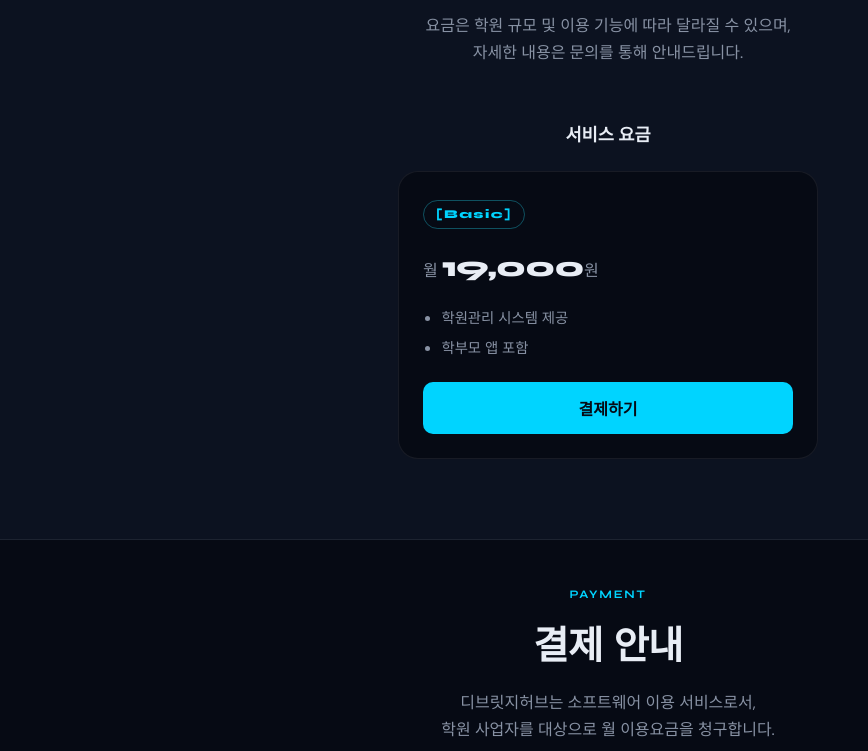
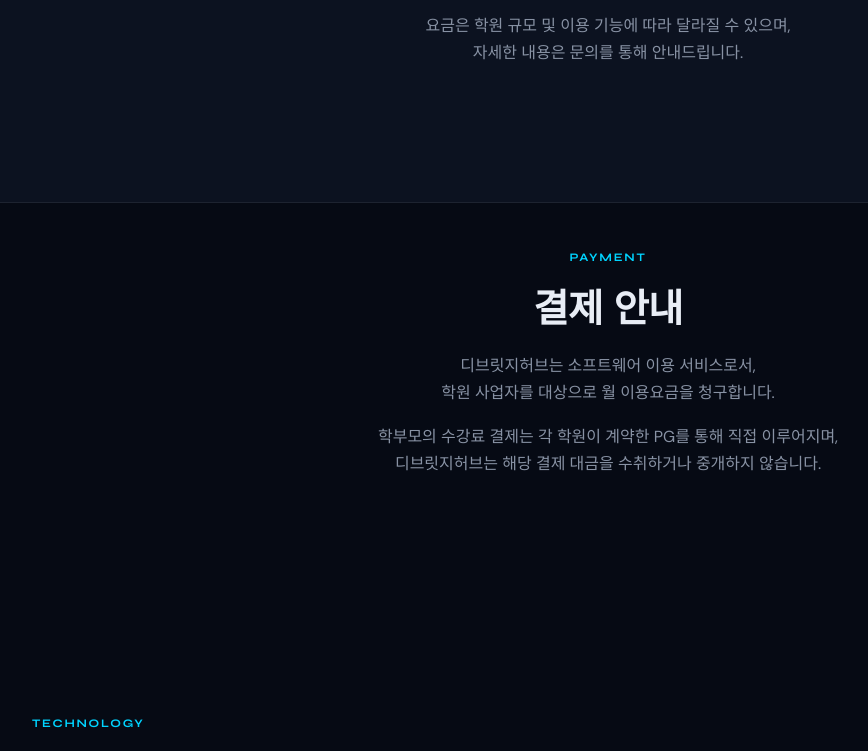
Before and after one commit to hightecbridge/dbridgehub-front-homepage, a React (Create React App) app: page / in a window 1280 px wide. Shown: the part 2040-2791 px from the top of the page, without its empty margins (32-900 px from the left). Built offline with nearby package versions, Linux system fonts and the light colour scheme.

Commit message:
first commit

```diff
--- a/src/App.css
+++ b/src/App.css
@@ -394,147 +394,6 @@
   background: var(--bg2);
   border-top: 1px solid var(--border);
   border-bottom: 1px solid var(--border);
-}
-
-.pricing-plans {
-  max-width: 420px;
-  margin: 2.5rem auto 0;
-  opacity: 0;
-  transform: translateY(16px);
-  transition: opacity 0.6s ease, transform 0.6s ease;
-}
-.pricing-plans.visible {
-  opacity: 1;
-  transform: translateY(0);
-}
-.pricing-subtitle {
-  font-family: var(--font-display);
-  font-size: 1.1rem;
-  font-weight: 700;
-  color: var(--text);
-  text-align: center;
-  margin-bottom: 1.25rem;
-}
-.pricing-card {
-  background: var(--bg);
-  border: 1px solid var(--border);
-  border-radius: var(--radius-lg);
-  padding: 1.75rem 1.5rem 1.5rem;
-  display: flex;
-  flex-direction: column;
-  align-items: stretch;
-  gap: 1rem;
-  transition: border-color var(--transition);
-}
-.pricing-card--basic:hover {
-  border-color: rgba(34, 211, 238, 0.35);
-}
-.pricing-tier {
-  display: inline-block;
-  align-self: flex-start;
-  font-family: var(--font-display);
-  font-size: 0.75rem;
-  font-weight: 800;
-  letter-spacing: 0.12em;
-  color: var(--cyan);
-  border: 1px solid rgba(34, 211, 238, 0.35);
-  padding: 4px 12px;
-  border-radius: 100px;
-}
-.pricing-price {
-  margin: 0;
-  font-size: 1rem;
-  color: var(--text-muted);
-}
-.pricing-amount {
-  font-family: var(--font-display);
-  font-size: 1.75rem;
-  font-weight: 800;
-  color: var(--text);
-  letter-spacing: -0.02em;
-}
-.pricing-features {
-  margin: 0;
-  padding: 0 0 0 1.15rem;
-  color: var(--text-muted);
-  font-size: 0.9rem;
-  line-height: 1.75;
-}
-.pricing-features li {
-  margin-bottom: 0.35rem;
-}
-.pricing-features li:last-child {
-  margin-bottom: 0;
-}
-.pricing-pay-btn {
-  display: block;
-  width: 100%;
-  text-align: center;
-  background: var(--cyan);
-  color: var(--bg);
-  border: none;
-  font-family: var(--font-display);
-  font-weight: 700;
-  font-size: 1rem;
-  padding: 0.9rem 1rem;
-  border-radius: 10px;
-  text-decoration: none;
-  cursor: pointer;
-  transition: opacity var(--transition);
-  margin-top: 0.25rem;
-}
-.pricing-pay-btn:hover {
-  opacity: 0.88;
-  color: var(--bg);
-}
-
-.pricing-modal-backdrop {
-  position: fixed;
-  inset: 0;
-  z-index: 1000;
-  background: rgba(0, 0, 0, 0.65);
-  display: flex;
-  align-items: center;
-  justify-content: center;
-  padding: 1.25rem;
-}
-.pricing-modal {
-  width: 100%;
-  max-width: 380px;
-  background: var(--bg2);
-  border: 1px solid var(--border);
-  border-radius: var(--radius-lg);
-  padding: 1.5rem 1.35rem 1.25rem;
-  box-shadow: 0 20px 50px rgba(0, 0, 0, 0.45);
-}
-.pricing-modal-title {
-  font-family: var(--font-display);
-  font-size: 1.05rem;
-  font-weight: 700;
-  margin: 0 0 0.75rem;
-  color: var(--text);
-}
-.pricing-modal-body {
-  margin: 0 0 1.25rem;
-  font-size: 0.92rem;
-  line-height: 1.65;
-  color: var(--text-muted);
-}
-.pricing-modal-close {
-  width: 100%;
-  background: var(--cyan);
-  color: var(--bg);
-  border: none;
-  font-family: var(--font-display);
-  font-weight: 700;
-  font-size: 0.95rem;
-  padding: 0.75rem 1rem;
-  border-radius: 10px;
-  cursor: pointer;
-  transition: opacity var(--transition);
-}
-.pricing-modal-close:hover {
-  opacity: 0.88;
 }
 
 /* ─── Payment guide (below pricing) ─── */
--- a/src/App.js
+++ b/src/App.js
@@ -266,16 +266,6 @@
 
 function Pricing() {
   const [ref, inView] = useInView();
-  const [pgNoticeOpen, setPgNoticeOpen] = useState(false);
-
-  useEffect(() => {
-    if (!pgNoticeOpen) return undefined;
-    const onKey = (e) => {
-      if (e.key === 'Escape') setPgNoticeOpen(false);
-    };
-    window.addEventListener('keydown', onKey);
-    return () => window.removeEventListener('keydown', onKey);
-  }, [pgNoticeOpen]);
 
   return (
     <section className="pricing-section" id="pricing" ref={ref}>
@@ -294,52 +284,7 @@
             자세한 내용은 문의를 통해 안내드립니다.
           </p>
         </div>
-        <div className={`pricing-plans ${inView ? 'visible' : ''}`}>
-          <h3 className="pricing-subtitle">서비스 요금</h3>
-          <div className="pricing-card pricing-card--basic">
-            <div className="pricing-tier">[Basic]</div>
-            <p className="pricing-price">
-              월 <span className="pricing-amount">19,000</span>원
-            </p>
-            <ul className="pricing-features">
-              <li>학원관리 시스템 제공</li>
-              <li>학부모 앱 포함</li>
-            </ul>
-            <button
-              type="button"
-              className="pricing-pay-btn"
-              onClick={() => setPgNoticeOpen(true)}
-            >
-              결제하기
-            </button>
-          </div>
-        </div>
       </div>
-      {pgNoticeOpen ? (
-        <div
-          className="pricing-modal-backdrop"
-          role="presentation"
-          onClick={() => setPgNoticeOpen(false)}
-        >
-          <div
-            className="pricing-modal"
-            role="dialog"
-            aria-modal="true"
-            aria-labelledby="pricing-pg-notice-title"
-            onClick={e => e.stopPropagation()}
-          >
-            <h4 id="pricing-pg-notice-title" className="pricing-modal-title">안내</h4>
-            <p className="pricing-modal-body">
-              PG사 연동을 신청 중입니다.
-              <br />
-              결제 기능은 연동이 완료된 후 이용하실 수 있습니다.
-            </p>
-            <button type="button" className="pricing-modal-close" onClick={() => setPgNoticeOpen(false)}>
-              확인
-            </button>
-          </div>
-        </div>
-      ) : null}
     </section>
   );
 }
@@ -755,7 +700,7 @@
           <div className="footer-company-row footer-company-row--emph"><strong>상호명</strong>: 디브릿지허브</div>
           <div className="footer-company-row footer-company-row--emph"><strong>대표자</strong>: 장경수</div>
           <div className="footer-company-row footer-company-row--emph"><strong>사업자등록번호</strong>: 599-26-02056</div>
-          <div className="footer-company-row footer-company-row--emph"><strong>통신판매업신고번호</strong>: 신고 예정</div>
+          <div className="footer-company-row footer-company-row--emph"><strong>통신판매업신고번호</strong>: 제2026-서울동대문-0901호</div>
           <div className="footer-company-row footer-company-row--emph"><strong>주소</strong>: 서울특별시 동대문구 장안벗꽃로5길, 19 103동 2107호</div>
           <div className="footer-company-row footer-company-row--emph"><strong>이메일</strong>: apporty@gmail.com</div>
           <div className="footer-company-row footer-company-row--emph"><strong>전화번호</strong>: 010-5029-9455</div>
```
